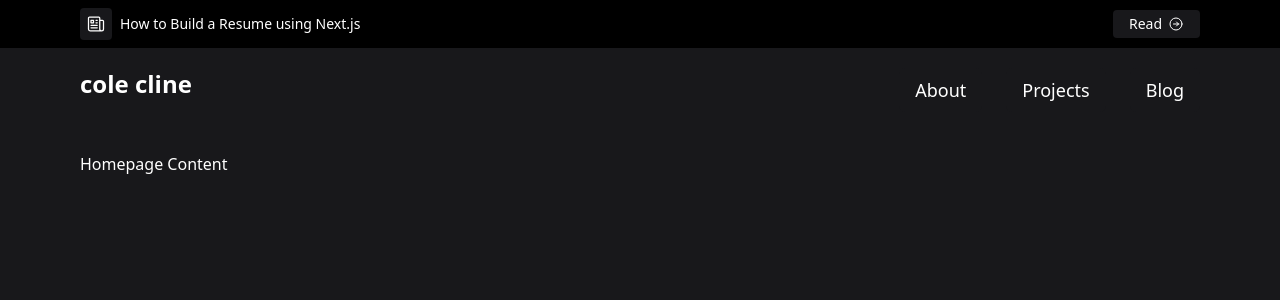
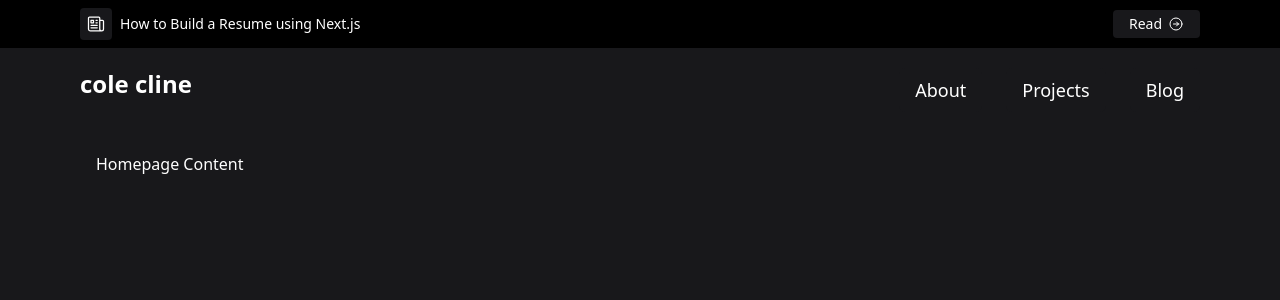
Before and after one commit to colecline/colecline.com, a Next.js app in the folder client/: page / in a window 1280 px wide. Shown: the top 300 px of the page. Built offline with nearby package versions, Linux system fonts and the light colour scheme.

Commit message:
Added Side Padding to Layout Children

```diff
--- a/client/src/app/layout.jsx
+++ b/client/src/app/layout.jsx
@@ -9,7 +9,7 @@
 			<body className="bg-zinc-900 text-white">
 				<AnnouncementComponent />
 				<HeaderComponent />
-				<main className="mx-auto max-w-6xl">{children}</main>
+				<main className="mx-auto max-w-6xl px-4">{children}</main>
 			</body>
 		</html>
 	);
```
